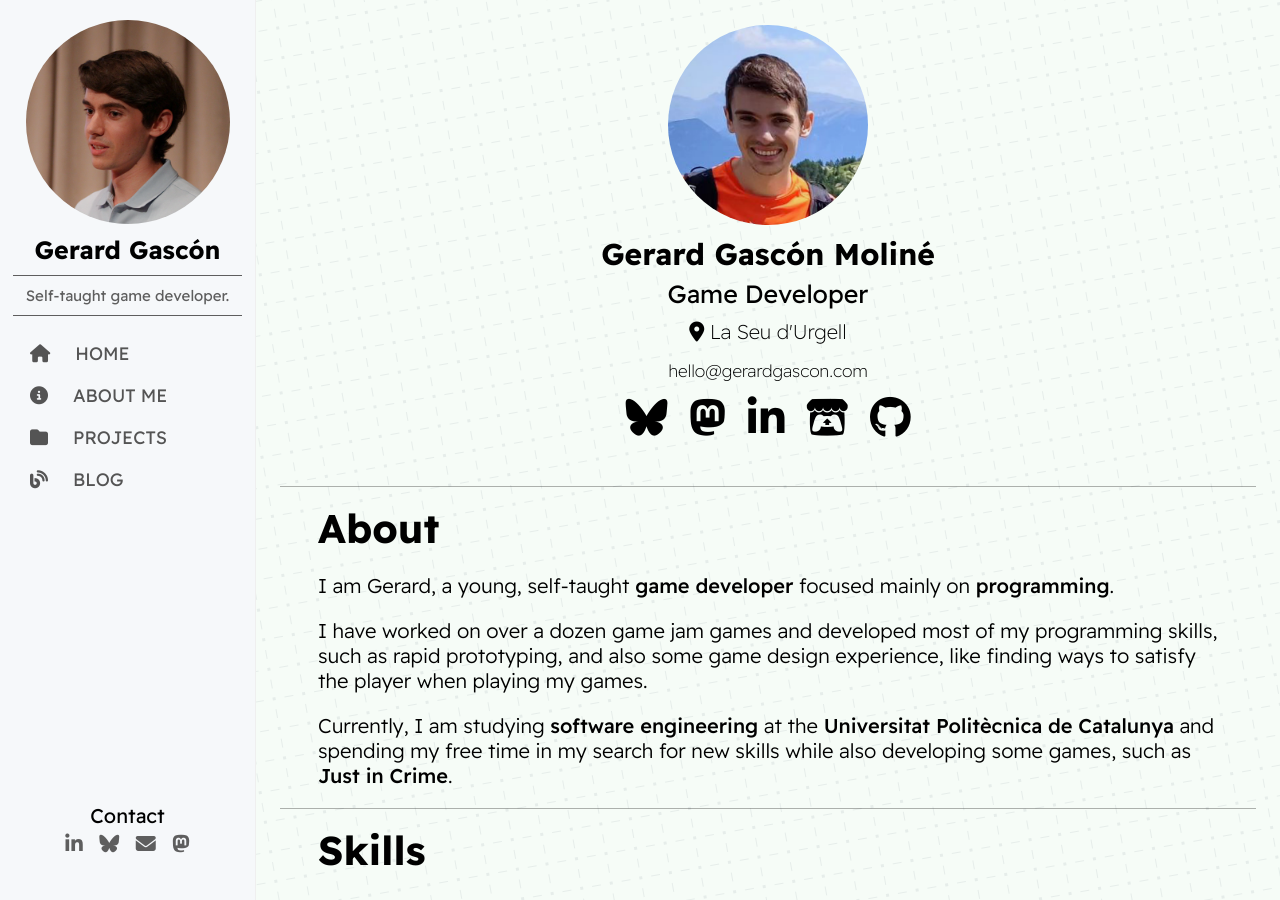
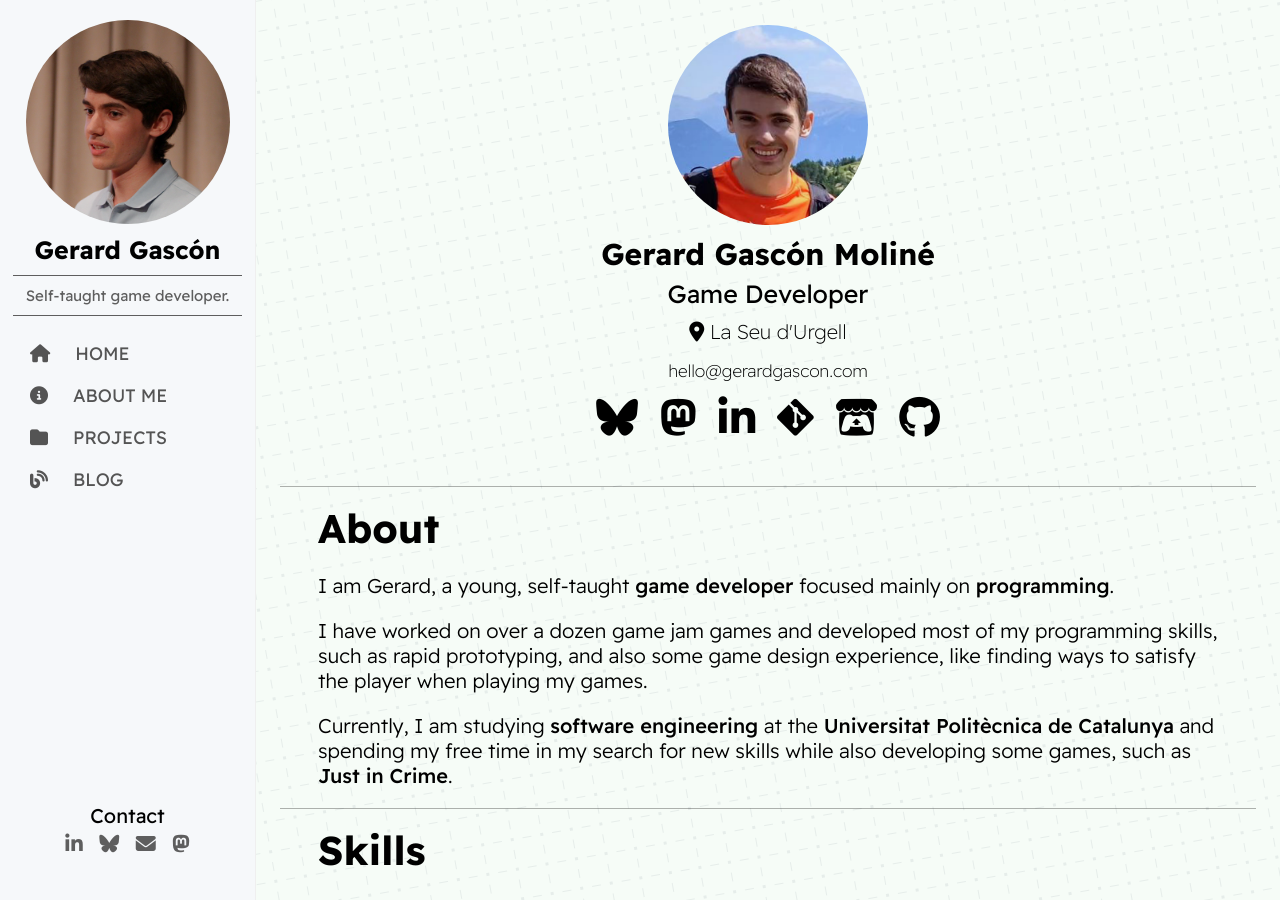
Before and after one commit to GerardGascon/gerardgascon.github.io, a Jekyll site: the page built from about-me.html, in a window 1280 px wide and 900 px high. Built offline with Jekyll 4.4.1, drawn with Linux system fonts in a browser that asks for light colours; nearby versions of some CDN libraries.

Commit message:
feat: added git link

```diff
--- a/about-me.html
+++ b/about-me.html
@@ -28,6 +28,7 @@ description: "I'm Gerard Gascón, a young self-taught Game Developer focused mai
 						<li><a title="Twitter" class="highlight" href="https://bsky.gerardgascon.com" target="_blank"><i class="fa-brands fa-bluesky"></i></a></li>
 						<li><a title="Mastodon" class="highlight" href="https://mastodon.gerardgascon.com" target="_blank"><i class="fa-brands fa-mastodon"></i></a></li>
 						<li><a title="LinkedIn" class="highlight" href="https://linkedin.gerardgascon.com" target="_blank"><i class="fa-brands fa-linkedin-in"></i></a></li>
+						<li><a title="Geri's Git" class="highlight" href="https://git.gerardgascon.com/Geri" target="_blank"><i class="fa-brands fa-git-alt"></i></a></li>
 						<li><a title="Itch.io" class="highlight" href="https://itch.gerardgascon.com" target="_blank"><i class="fa-brands fa-itch-io"></i></a></li>
 						<li><a title="GitHub" class="highlight" href="https://github.gerardgascon.com" target="_blank"><i class="fa-brands fa-github"></i></a></li>
 					</ul>
```
